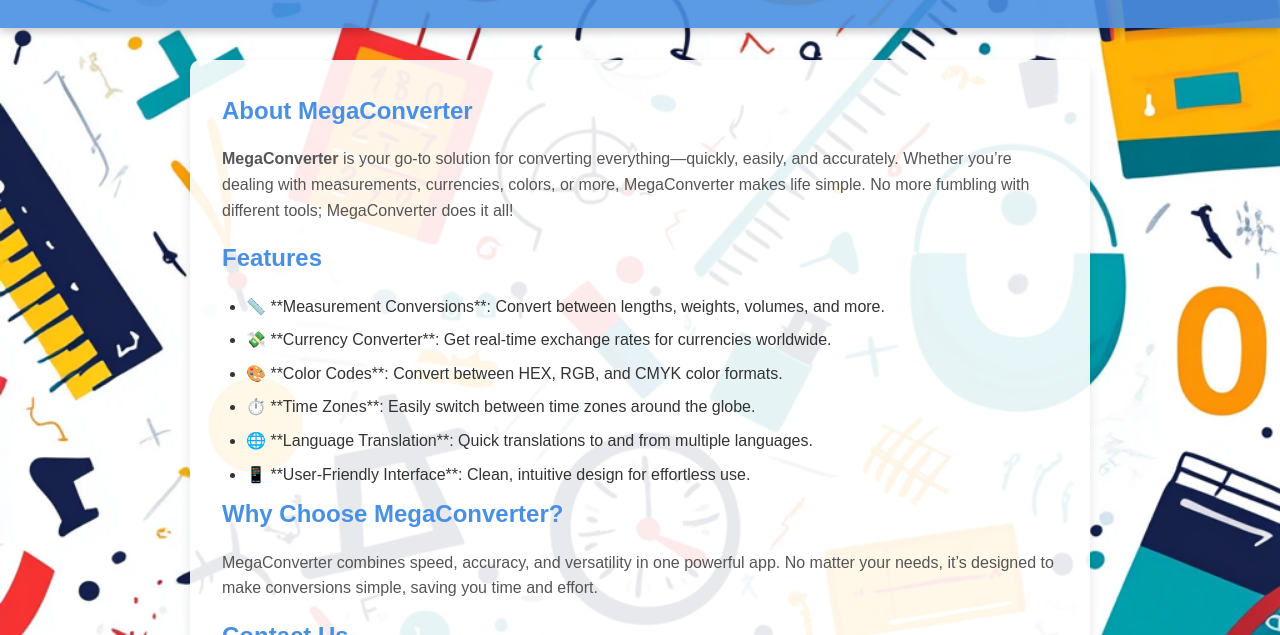
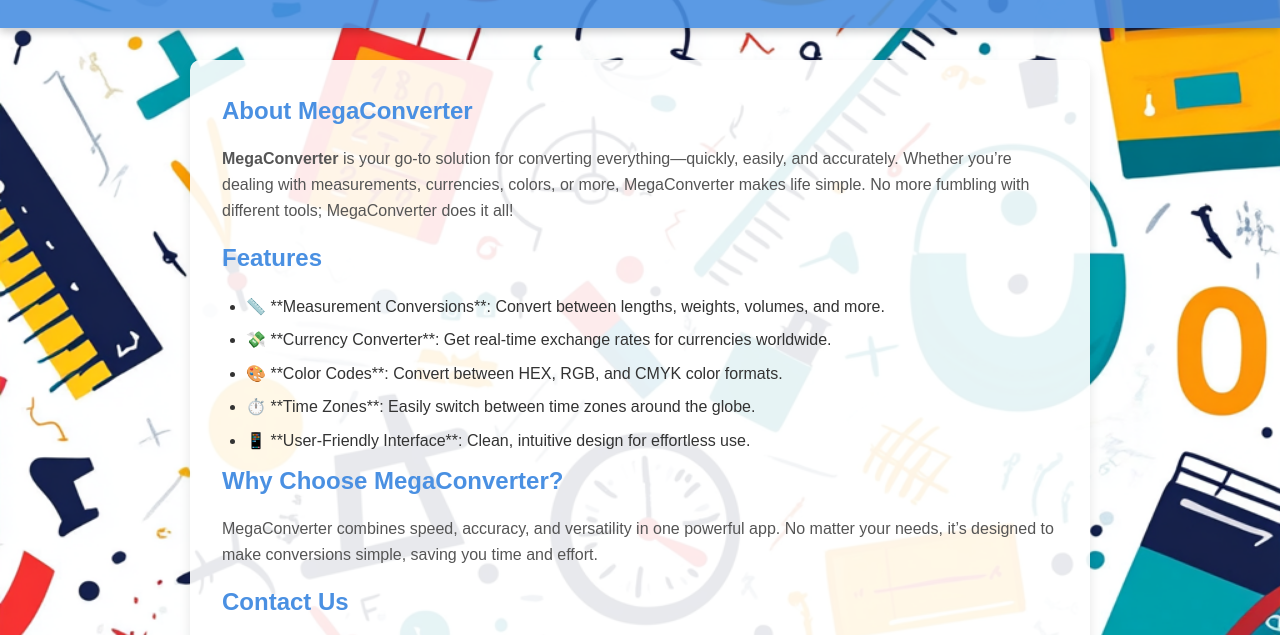
Before and after one commit to PGappstudios/PGappstudios.MegaConverter.github.io, a plain HTML site: page index.html in a window 1280 px wide. Shown: the part 154-789 px from the top of the page. Drawn offline with Linux system fonts and the light colour scheme.

Commit message:
Update index.html

```diff
--- a/index.html
+++ b/index.html
@@ -112,7 +112,6 @@
         <li>💸 **Currency Converter**: Get real-time exchange rates for currencies worldwide.</li>
         <li>🎨 **Color Codes**: Convert between HEX, RGB, and CMYK color formats.</li>
         <li>⏱️ **Time Zones**: Easily switch between time zones around the globe.</li>
-        <li>🌐 **Language Translation**: Quick translations to and from multiple languages.</li>
         <li>📱 **User-Friendly Interface**: Clean, intuitive design for effortless use.</li>
     </ul>
 
```
